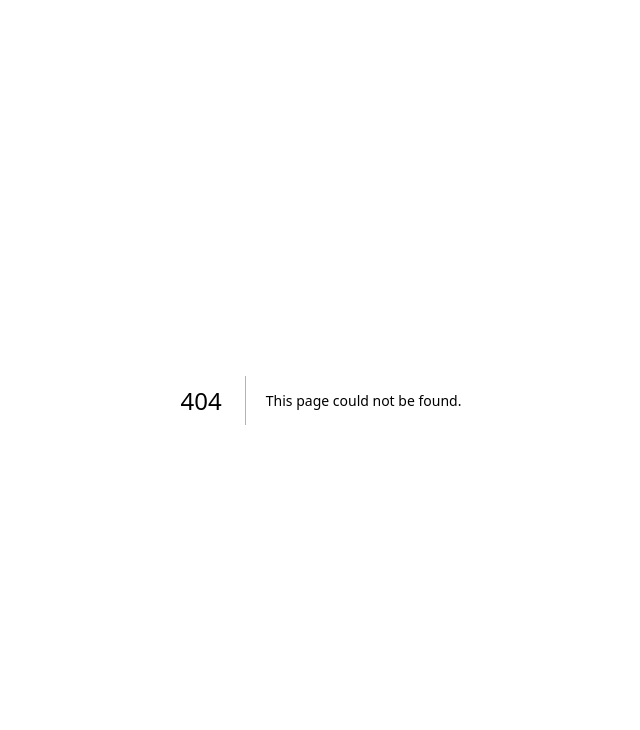
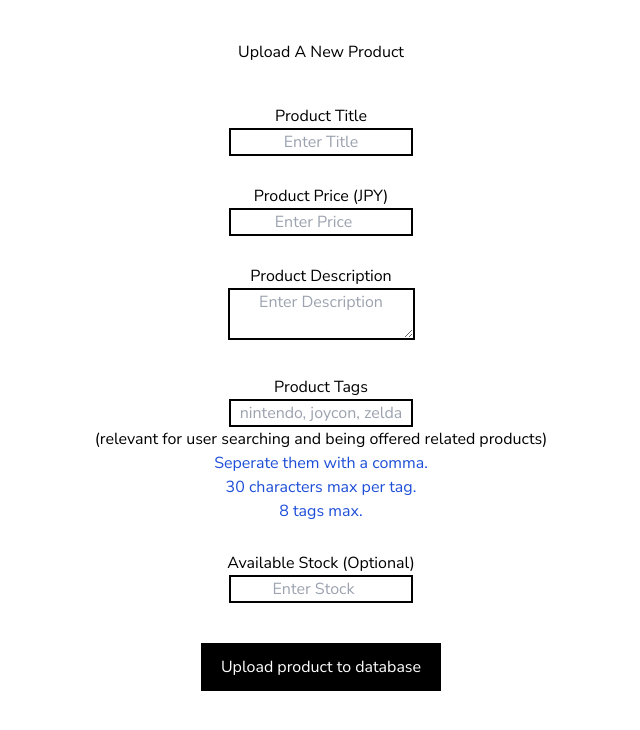
Before and after one commit to ekorber/japan-delivered-site, a Next.js app: page /upload-product in a window 1280 px wide. Before the commit this address had no page. Shown: the top 730 px of the page, without its empty margins (319-959 px from the left). Built offline with nearby package versions, Linux system fonts and the light colour scheme.

Commit message:
Enable initial product upload page

```diff
--- a/next.config.js
+++ b/next.config.js
@@ -1,4 +1,8 @@
 /** @type {import('next').NextConfig} */
-const nextConfig = {}
+const nextConfig = {
+    experimental: {
+        serverActions: true,
+    }
+}
 
 module.exports = nextConfig
--- /dev/null
+++ b/src/app/upload-product/page.tsx
@@ -0,0 +1,76 @@
+import { prisma } from "@/db"
+
+export async function submitProduct(data: FormData) {
+    "use server"
+
+    const title = data.get('title') as string
+    const priceString = data.get('price') as string
+    const price = parseInt(priceString)
+    const description = data.get('description') as string
+
+    const MAX_TAGS = 8
+    const MAX_TAG_LENGTH = 30
+
+    //String formating for tags
+    const tagsString = data.get('tags') as string
+    const tags = tagsString.toLowerCase().split(',', MAX_TAGS)
+
+    for (let i = 0; i < tags.length; i++) {
+        let temp = tags[i].trim()
+        if (temp.length > MAX_TAG_LENGTH) {
+            temp = temp.substring(0, MAX_TAG_LENGTH)
+        }
+        tags[i] = temp
+    }
+
+    const stockString = data.get('stock') as string
+    let stock = 99
+    if (stockString) {
+        stock = parseInt(stockString)
+    }
+
+    await prisma.product.create({
+        data: {
+            title,
+            description,
+            imageURLs: [],
+            price,
+            stock,
+            tags,
+        }
+    })
+}
+
+export default function UploadProductPage() {
+    return (
+        <>
+            <h1 className="text-center mt-10">Upload A New Product</h1>
+            <form action={submitProduct} method="POST" className="text-center mt-10">
+
+                <label htmlFor="title" className="block">Product Title</label>
+                <input name="title" type="text" placeholder="Enter Title" className="text-center border-2 border-black" required />
+
+                <label htmlFor="price" className="block mt-7">Product Price (JPY)</label>
+                <input name="price" type="number" placeholder="Enter Price" className="text-center border-2 border-black" required />
+
+                <label htmlFor="description" className="block mt-7">Product Description</label>
+                <textarea name="description" placeholder="Enter Description" className="text-center border-2 border-black" required />
+
+                <label htmlFor="tags" className="block mt-7">Product Tags</label>
+                <input name="tags" placeholder="nintendo, joycon, zelda" className="text-center border-2 border-black" required />
+                <p>(relevant for user searching and being offered related products)</p>
+                <p className="text-blue-700">Seperate them with a comma.</p>
+                <p className="text-blue-700">30 characters max per tag.</p>
+                <p className="text-blue-700">8 tags max.</p>
+
+
+                <label htmlFor="stock" className="block mt-7">Available Stock (Optional)</label>
+                <input name="stock" type="number" placeholder="Enter Stock" className="text-center border-2 border-black" />
+
+                <div className="mt-10">
+                    <button type="submit" className="bg-black hover:bg-blue-700 text-white px-5 py-3">Upload product to database</button>
+                </div>
+            </form>
+        </>
+    );
+}
```
Also changed, not shown: 1 other file (tests, documents, lock files or other folders).
